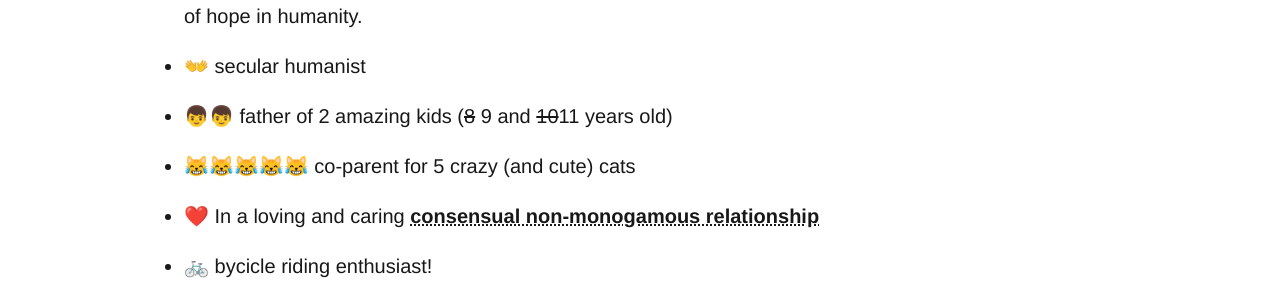
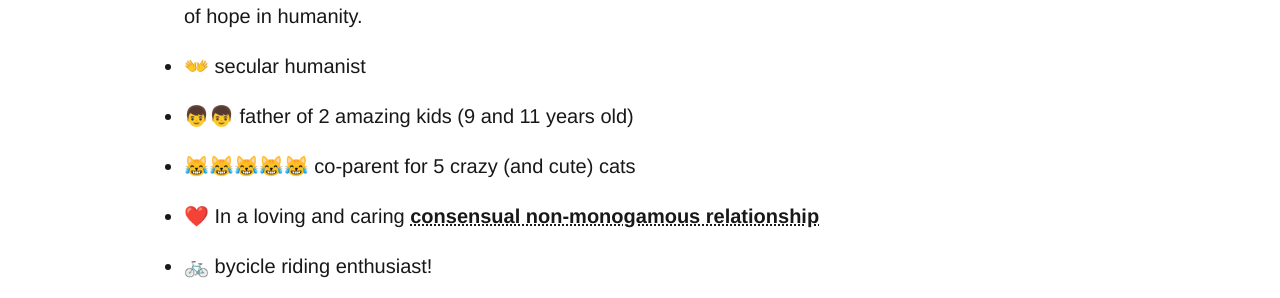
Before and after one commit to pedro-homero/pedro-homero.github.io, a Jekyll site: the page built from bio.markdown, in a window 1280 px wide. Shown: the part 966-1264 px from the top of the page. Built offline with Jekyll 4.4.1, drawn with Linux system fonts in a browser that asks for light colours; emoji names are drawn with the system emoji font.

Commit message:
Update bio.markdown

```diff
--- a/bio.markdown
+++ b/bio.markdown
@@ -16,7 +16,7 @@ So you want to know a bit more about me? Ok.
 
 * :open_hands: secular humanist
 
-* :boy::boy: father of 2 amazing kids (~~8~~ 9 and ~~10~~11 years old)
+* :boy::boy: father of 2 amazing kids (9 and 11 years old)
 
 * :joy_cat::joy_cat::joy_cat::joy_cat::joy_cat: co-parent for 5 crazy (and cute) cats
 
```
